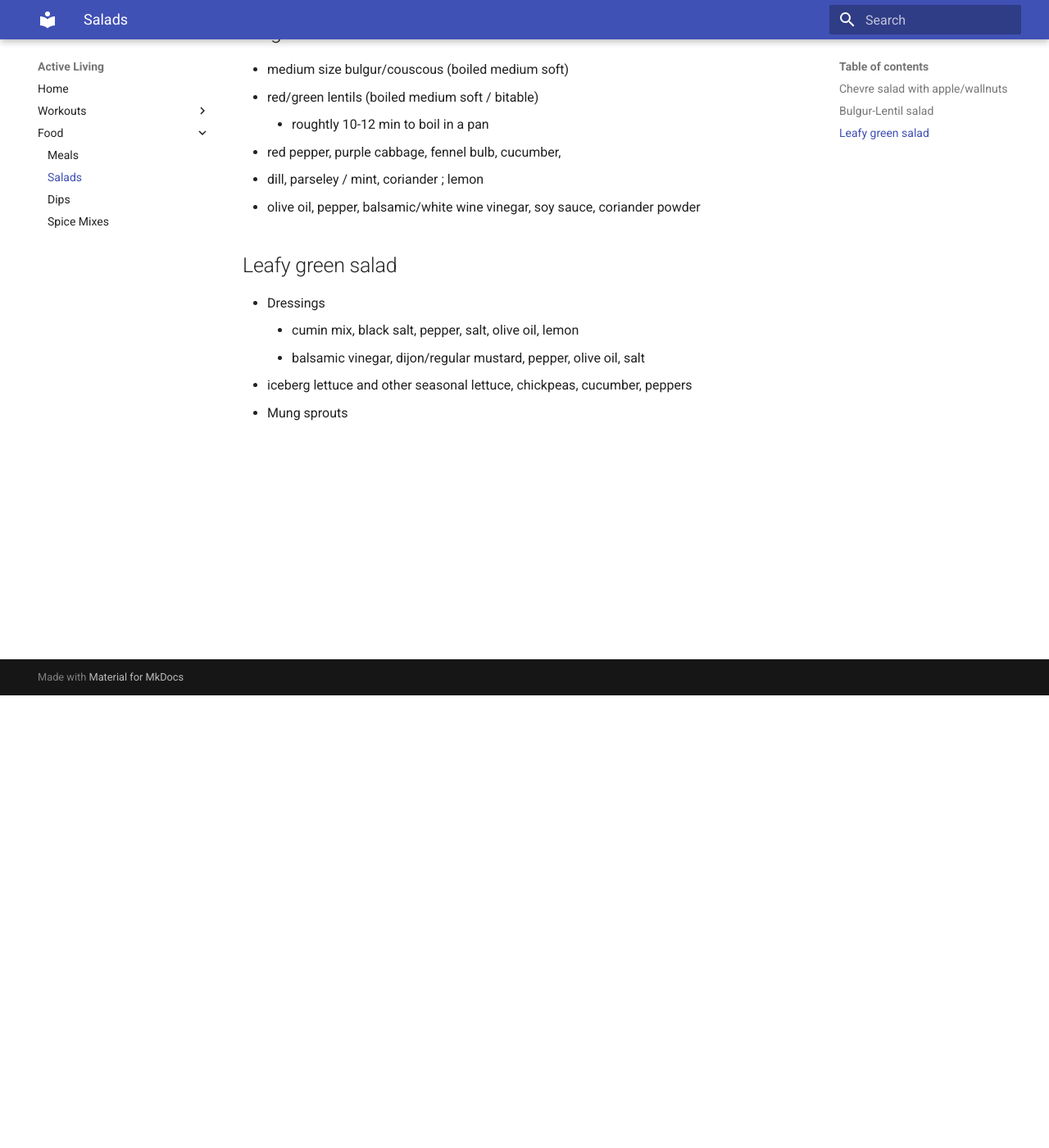
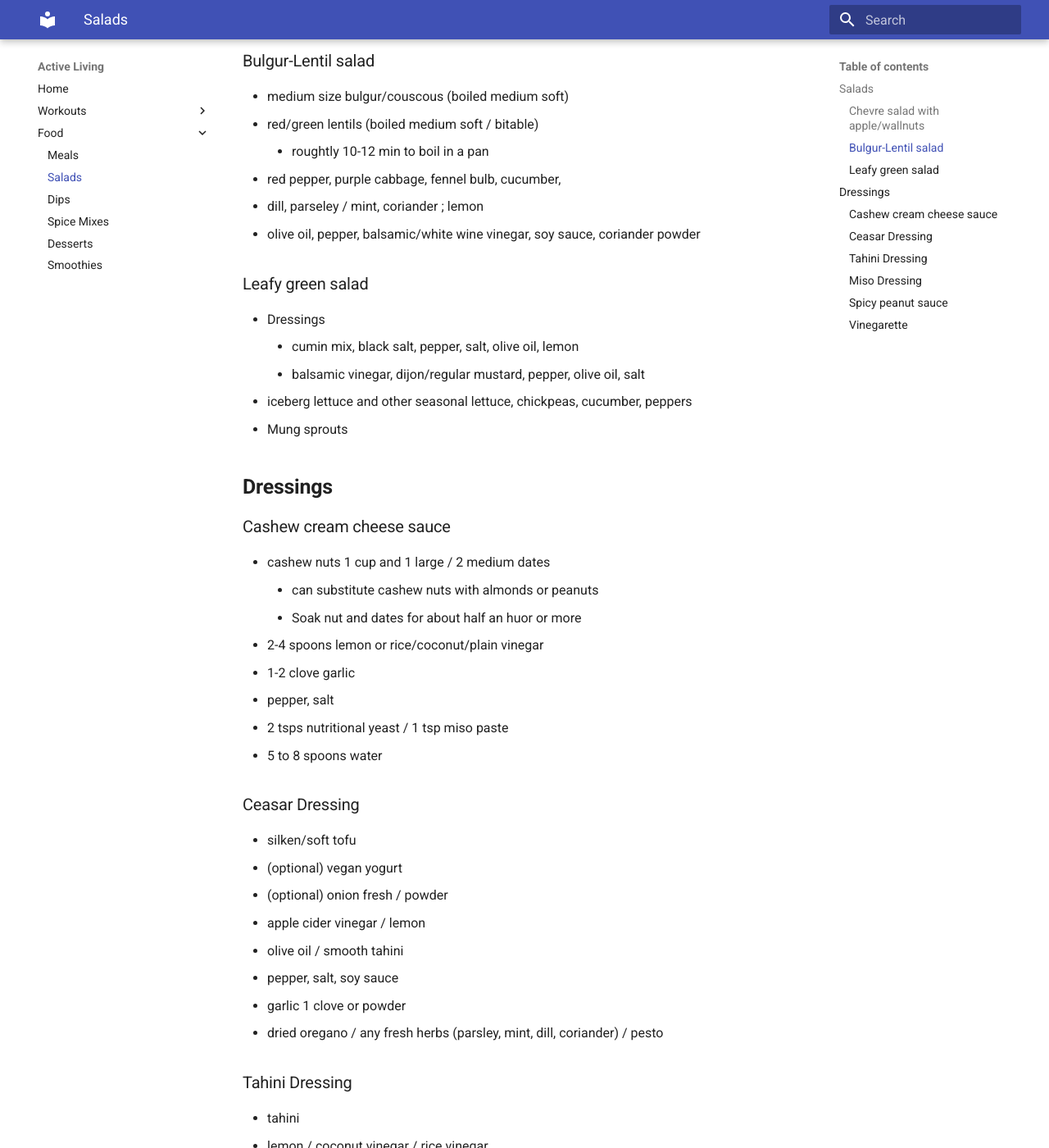
Before and after one commit to sid-kas/ActiveLiving, an MkDocs documentation site: the page built from docs/food/salads.md, in a window 1280 px wide and 1400 px high, scrolled down 552 px. Shown: the whole window at 82% size. Built offline with MkDocs 1.6.1 and Material for MkDocs 9.7.7, drawn with Linux system fonts in a browser that asks for light colours; some of the changed text lies outside the part shown.

Commit message:
update dressings, meals

```diff
--- a/docs/food/salads.md
+++ b/docs/food/salads.md
@@ -1,4 +1,5 @@
-## Chevre salad with apple/wallnuts
+## **Salads**
+### Chevre salad with apple/wallnuts
 - lentils (brown, green, beluga) / black eye peas (boiled medium soft / bitable)
 - vegetables:
     - onion, purple cabbage, baby spinach
@@ -9,7 +10,7 @@
     - Roasted wallnuts, pumpkin seeds, sunflower seeds
     - optional: fried onins, raisins, dry cranberry, cucumber, fetacheese
 
-## Bulgur-Lentil salad
+### Bulgur-Lentil salad
 - medium size bulgur/couscous (boiled medium soft)
 - red/green lentils (boiled medium soft / bitable)
     - roughtly 10-12 min to boil in a pan
@@ -17,9 +18,69 @@
 - dill, parseley / mint, coriander ; lemon
 - olive oil, pepper, balsamic/white wine vinegar, soy sauce, coriander powder
 
-## Leafy green salad
+### Leafy green salad
 - Dressings
     - cumin mix, black salt, pepper, salt, olive oil, lemon
     - balsamic vinegar, dijon/regular mustard, pepper, olive oil, salt
 - iceberg lettuce and other seasonal lettuce, chickpeas, cucumber, peppers
 - Mung sprouts
+
+
+
+## **Dressings**
+
+### Cashew cream cheese sauce
+- cashew nuts 1 cup and 1 large / 2 medium dates
+    - can substitute cashew nuts with almonds or peanuts
+    - Soak nut and dates for about half an huor or more
+- 2-4 spoons lemon or rice/coconut/plain vinegar
+- 1-2 clove garlic
+- pepper, salt
+- 2 tsps nutritional yeast / 1 tsp miso paste
+- 5 to 8 spoons water
+
+
+### Ceasar Dressing
+- silken/soft tofu
+- (optional) vegan yogurt
+- (optional) onion fresh / powder
+- apple cider vinegar / lemon
+- olive oil / smooth tahini
+- pepper, salt, soy sauce
+- garlic 1 clove or powder
+- dried oregano / any fresh herbs (parsley, mint, dill, coriander) / pesto
+
+
+### Tahini Dressing
+- tahini
+- lemon / coconut vinegar / rice vinegar
+- [cumin](spice-mixes.md#cumin-mix)
+- (optional) 2-3 tsps soft boiled chickpeas
+- pepper, salt, olive oil
+- pinch of black salt
+
+### Miso Dressing
+- 1sp soya sauce
+- 1-2sp rice/coconut/plain vinegar
+- 1 inch ginger, 1-2 cloves garlic
+- 1sp syrup (maple, honey, sugar)
+- 1-2 pinches salt, pepper
+- 1-2 tsps sesame oil
+- 1 tsp Miso paste
+- 6 sps olive oil / tahini
+
+### Spicy peanut sauce
+- 2 -3 sps Peanut butter + (optional) almonds
+- 1sp soya sauce
+- 1-2sp lemon or rice/coconut/plain vinegar
+- (optional) 3-4sp orange juice
+- (optional) 1 tsp chilli paste / sriracha
+- 1 inch ginger, 1-2 cloves garlic
+- 1sp syrup (maple, honey, sugar)
+- 1-2 pinches salt, pepper
+
+### Vinegarette
+- 4 sps balsamic/red wine vinegar
+- 1 sp dijon/coarse mustard
+- 2-3 pinches pepper, salt
+- 5 sps olive oil
--- a/mkdocs.yml
+++ b/mkdocs.yml
@@ -11,6 +11,8 @@ nav:
         - 'Salads': 'food/salads.md'
         - 'Dips': 'food/dips.md'
         - 'Spice Mixes': 'food/spice-mixes.md'
+        - 'Desserts': 'food/desserts.md'
+        - 'Smoothies': 'food/smoothies.md'
 markdown_extensions:
   - pymdownx.tasklist:
       clickable_checkbox: true
```
Also changed, not shown: docs/food/meals.md (+10 -4 lines), docs/workouts/no-equipment.md (+7 -0 lines).
